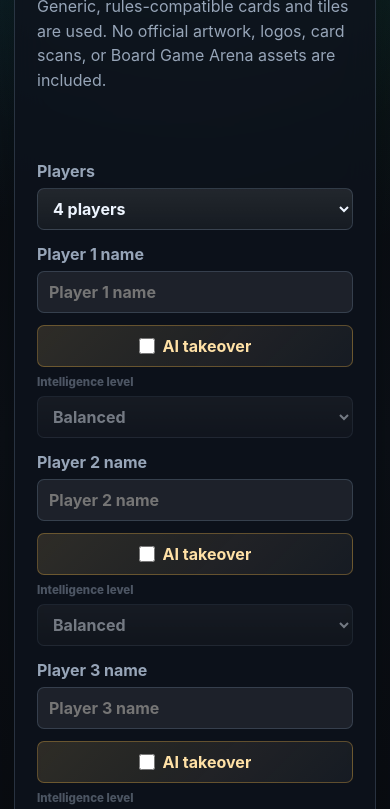
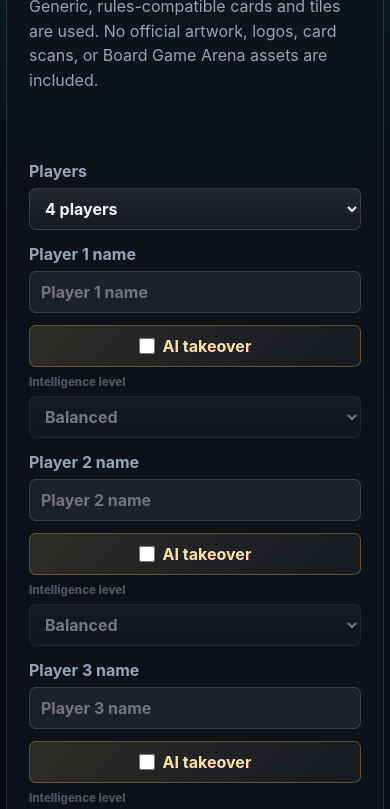
Before and after one commit to fffire-oss/Personal-homepage, a plain HTML site: page splendor-table.html in a window 390 px wide. Shown: the part 396-1205 px from the top of the page. Drawn offline with Linux system fonts and the light colour scheme.

Commit message:
Tighten mobile viewport constraints

```diff
--- a/splendor-table.css
+++ b/splendor-table.css
@@ -2091,6 +2091,31 @@ body.market-sticky-active .market-panel {
     padding-bottom: 108px;
   }
 
+  main {
+    width: min(100% - 12px, 760px);
+  }
+
+  .start-panel,
+  .start-copy,
+  .start-form,
+  .game-panel,
+  .table-layout,
+  .table-main,
+  .market-panel,
+  .table-top-panel,
+  .players-panel {
+    min-width: 0;
+    max-width: 100%;
+  }
+
+  button,
+  select,
+  input,
+  textarea {
+    min-width: 0;
+    max-width: 100%;
+  }
+
   .status-bar {
     position: static;
   }
```
